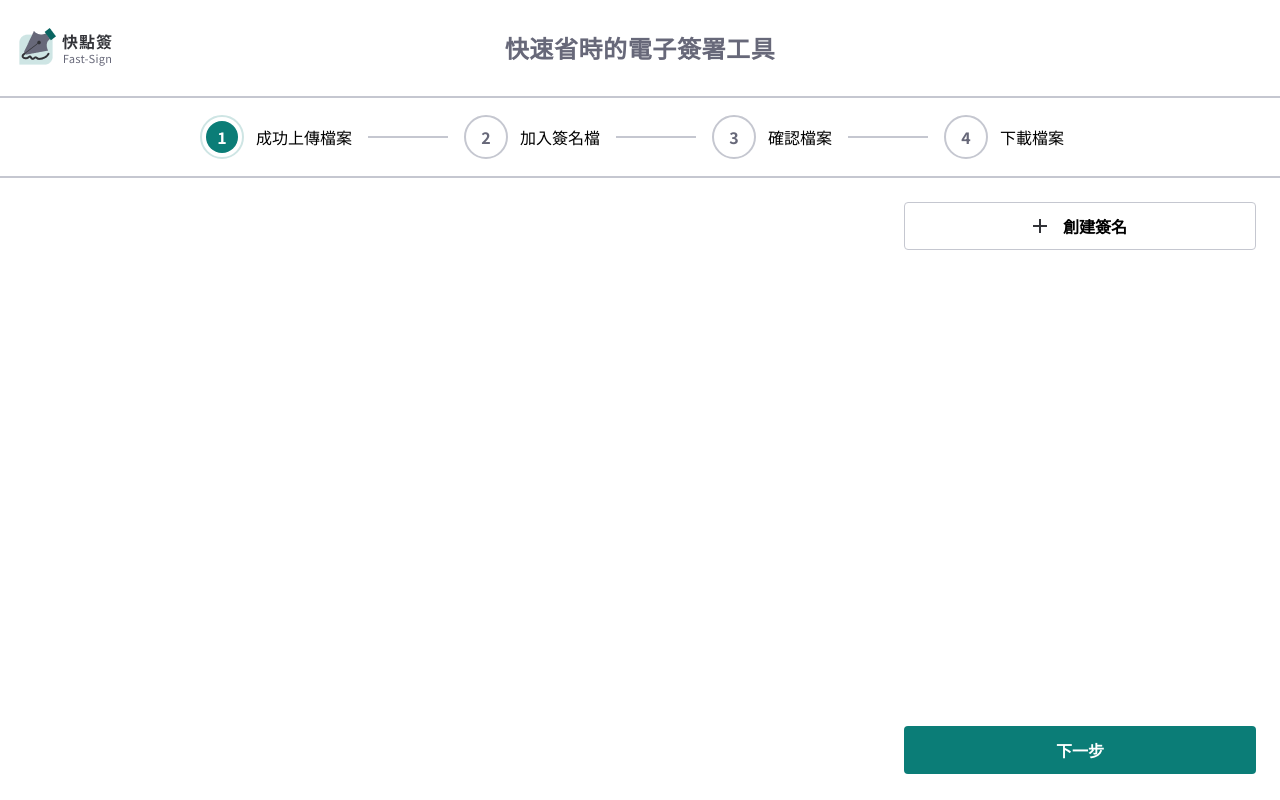
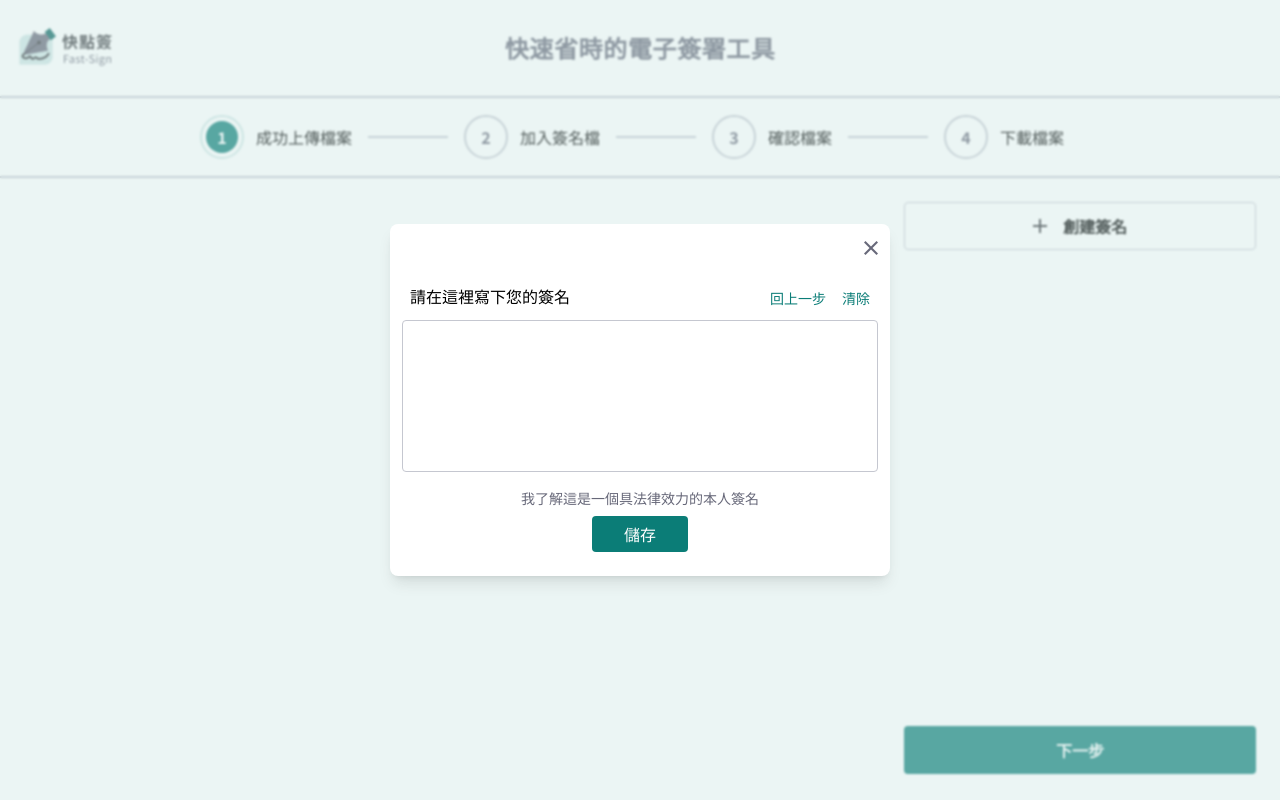
Before and after one commit to Link1515/thef2e-2022-pdf-signing, a React (Vite) app: page /edit in a window 1280 px wide. Both pictures are taken after a click on the button "創建簽名". Built offline with nearby package versions, Linux system fonts and the light colour scheme; what simple-zustand-devtools would draw is missing.

Commit message:
build model sign

```diff
--- a/package.json
+++ b/package.json
@@ -9,6 +9,7 @@
     "preview": "vite preview"
   },
   "dependencies": {
+    "framer-motion": "^7.6.7",
     "konva": "^8.3.14",
     "pdfjs-dist": "^3.0.279",
     "react": "^18.2.0",
--- a/src/components/EditPanel.tsx
+++ b/src/components/EditPanel.tsx
@@ -1,10 +1,17 @@
+import { useState } from 'react'
 import iconPlus from '../assets/images/icons/plus.png'
+import ModelSign from './ModelSign'
 
 const EditPanel = () => {
+  const [showModel, setModelState] = useState(false)
+
   return (
     <div className="flex flex-col p-6">
       <div className="mb-auto">
-        <button className="flex h-12 w-full items-center justify-center gap-4 rounded border border-gray font-semibold">
+        <button
+          onClick={() => setModelState(true)}
+          className="flex h-12 w-full items-center justify-center gap-4 rounded border border-gray font-semibold"
+        >
           <img src={iconPlus} alt="plus" />
           創建簽名
         </button>
@@ -15,6 +22,11 @@ const EditPanel = () => {
           下一步
         </button>
       </footer>
+
+      <ModelSign
+        closeModel={() => setModelState(false)}
+        showModel={showModel}
+      />
     </div>
   )
 }
--- /dev/null
+++ b/src/components/ModelSign.tsx
@@ -0,0 +1,61 @@
+import { useEffect, useRef, useState } from 'react'
+import { motion, AnimatePresence } from 'framer-motion'
+import iconCancel from '../assets/images/icons/cancel.png'
+import SignArea from './SignArea'
+
+interface Props {
+  showModel: boolean
+  closeModel: () => void
+}
+
+const Model = (props: Props) => {
+  const { showModel, closeModel } = props
+
+  const modelBox = useRef<HTMLDivElement>(null)
+  const [signAreaWidth, setSignAreaWidth] = useState(0)
+
+  useEffect(() => {
+    document.body.style.overflow = 'hidden'
+    if (modelBox.current) {
+      const modelBoxWidth = modelBox.current.clientWidth
+      const modelBoxStyle = getComputedStyle(modelBox.current)
+
+      setSignAreaWidth(
+        modelBoxWidth -
+          parseFloat(modelBoxStyle.paddingLeft) -
+          parseFloat(modelBoxStyle.paddingRight)
+      )
+    }
+
+    return () => {
+      document.body.style.overflow = ''
+    }
+  })
+
+  return (
+    <AnimatePresence>
+      {showModel ? (
+        <motion.div
+          className="fixed top-0 bottom-0 left-0 right-0 flex items-center justify-center bg-primary-selected bg-opacity-40 backdrop-blur-[1px]"
+          initial={{ opacity: 0 }}
+          animate={{ opacity: 1 }}
+          exit={{ opacity: 0 }}
+        >
+          <div
+            ref={modelBox}
+            className="w-[500px] rounded-lg bg-white p-3 pb-6 shadow-lg"
+          >
+            <div className="mb-6 text-right">
+              <button onClick={closeModel}>
+                <img src={iconCancel} alt="cancel" />
+              </button>
+            </div>
+            <SignArea width={signAreaWidth} height={150} />
+          </div>
+        </motion.div>
+      ) : null}
+    </AnimatePresence>
+  )
+}
+
+export default Model
--- a/src/components/SignArea.tsx
+++ b/src/components/SignArea.tsx
@@ -1,8 +1,16 @@
 import { useState, useRef } from 'react'
 import konva from 'konva'
 import { Stage, Layer, Line, KonvaNodeEvents } from 'react-konva'
+import { useSignStore } from '../store'
 
-const SignArea = () => {
+interface Props {
+  width: number
+  height: number
+}
+
+const SignArea = (props: Props) => {
+  const { width, height } = props
+  const signStore = useSignStore()
   const stage = useRef<konva.Stage>(null)
   const isDrawing = useRef(false)
   const [lines, setLines] = useState<number[][]>([])
@@ -38,22 +46,50 @@ const SignArea = () => {
     isDrawing.current = false
   }
 
+  const handleMouseLeave: KonvaNodeEvents['onMouseLeave'] = () => {
+    isDrawing.current = false
+  }
+
+  const undo = () => {
+    lines.splice(-1, 1)
+    setLines([...lines])
+  }
+
   const clear = () => {
-    if (!stage.current) return
     setLines([])
   }
 
   const save = () => {
-    console.log('save')
+    if (!stage.current) return
+
+    const signBase64 = stage.current.toDataURL()
+    signStore.saveToLocal(signBase64)
+    clear()
   }
 
   return (
     <div>
+      <div className="mb-3 flex items-end gap-4 px-2">
+        <h3 className="mr-auto">請在這裡寫下您的簽名</h3>
+        <span
+          onClick={undo}
+          className="cursor-pointer select-none text-sm text-primary"
+        >
+          回上一步
+        </span>
+        <span
+          onClick={clear}
+          className="cursor-pointer select-none text-sm text-primary"
+        >
+          清除
+        </span>
+      </div>
       <Stage
         ref={stage}
-        className="border-2 border-black bg-white"
-        width={window.innerWidth * 0.3 - 4}
-        height={150}
+        className="rounded border border-gray bg-white"
+        width={width - 2}
+        height={height}
+        onMouseLeave={handleMouseLeave}
         onMouseDown={handleMouseDown}
         onMousemove={handleMouseMove}
         onMouseup={handleMouseUp}
@@ -72,12 +108,15 @@ const SignArea = () => {
           ))}
         </Layer>
       </Stage>
-      <div className="mt-2 flex justify-end gap-2">
-        <button onClick={save} className="rounded bg-white px-2 py-1 shadow">
+      <div className="mt-4 text-center">
+        <p className="mb-2 text-sm text-gray-dark">
+          我了解這是一個具法律效力的本人簽名
+        </p>
+        <button
+          onClick={save}
+          className="h-9 w-24 rounded bg-primary px-2 py-1 text-white"
+        >
           儲存
-        </button>
-        <button onClick={clear} className="rounded bg-white px-2 py-1 shadow">
-          清除
         </button>
       </div>
     </div>
--- a/src/store/index.ts
+++ b/src/store/index.ts
@@ -1,2 +1,3 @@
 export * from './step'
 export * from './baseFile'
+export * from './sign'
--- a/src/store/sign.ts
+++ b/src/store/sign.ts
@@ -33,7 +33,7 @@ export const useSignStore = create<SignState>()(
     }),
     {
       name: 'sign-storage',
-      partialize: state => ({ signList: state.localList })
+      partialize: state => ({ localList: state.localList })
     }
   )
 )
```
Also changed, not shown: src/assets/images/icons/cancel.png (added), 1 other file (tests, documents, lock files or other folders).
